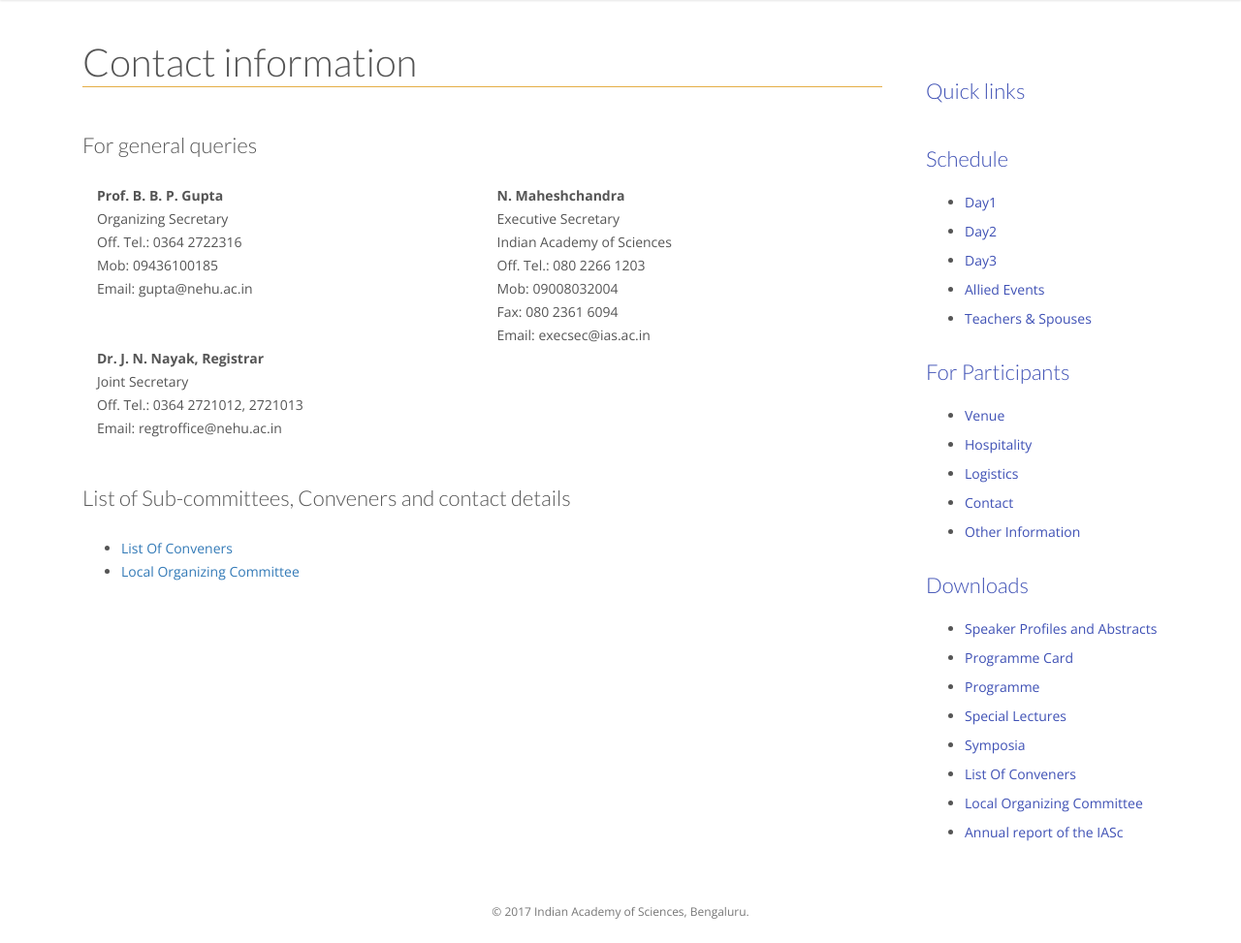
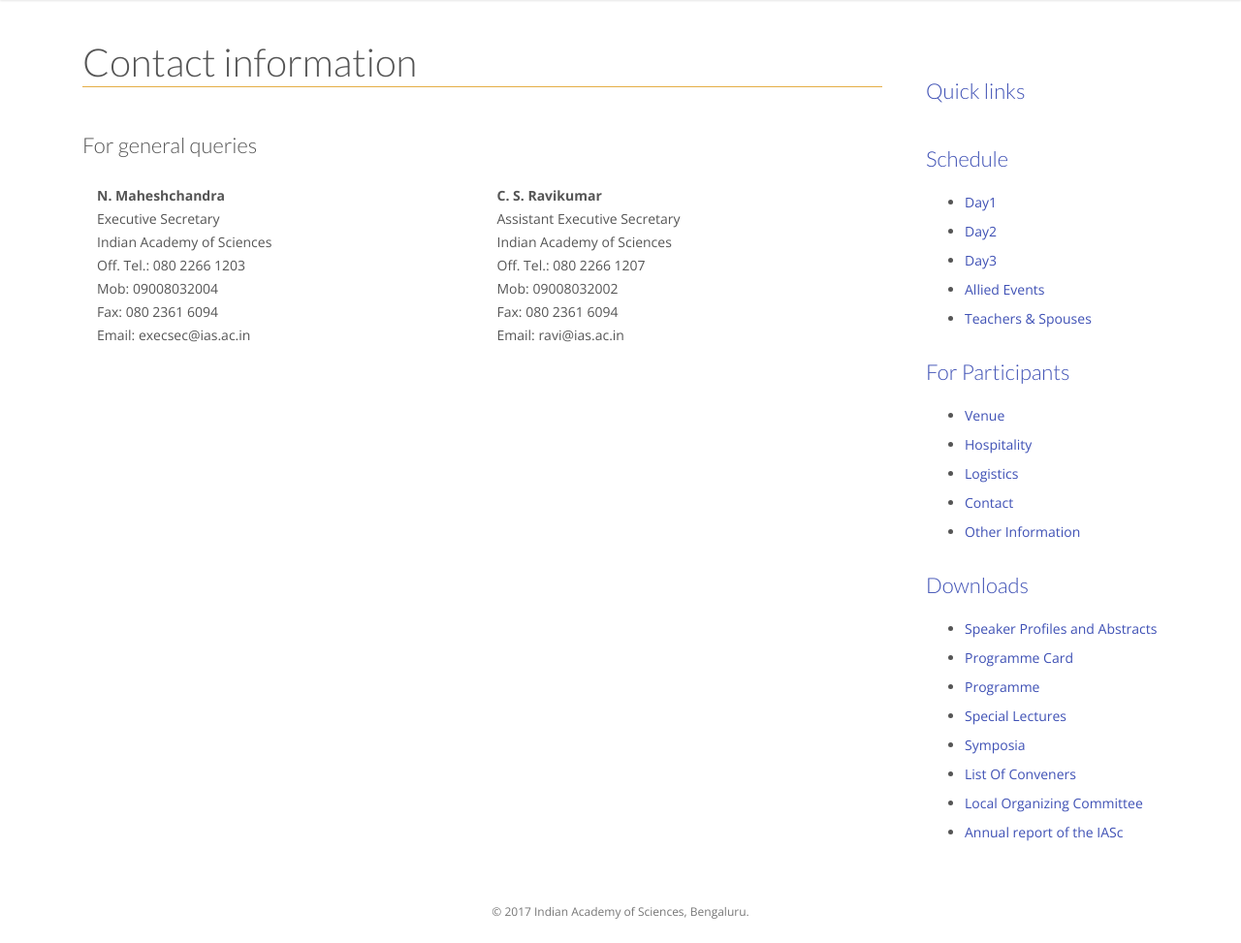
Before and after one commit to SrirangaDigital/ias-29mm, a PHP site: the page made by application/views/flat/5-Information/Contact.php in a window 1280 px wide. Shown: the part 151-1124 px from the top of the page at 97% size. Run offline with PHP 8.4, Linux system fonts and the light colour scheme; the template is opened without the code that fills it, so the values that code supplies are empty; some libraries are stand-ins or nearby versions.

Commit message:
Contact info updated

```diff
--- a/application/views/flat/5-Information/Contact.php
+++ b/application/views/flat/5-Information/Contact.php
@@ -14,13 +14,6 @@
 
             <div class="row">
                 <div class="col-md-6">
-                    <strong>Prof. B. B. P. Gupta</strong><br />
-                    Organizing Secretary<br />
-                    Off. Tel.: 0364 2722316<br />
-                    Mob: 09436100185<br />
-                    Email: gupta@nehu.ac.in
-                </div>
-                <div class="col-md-6">
                     <strong>N. Maheshchandra</strong><br />
                     Executive Secretary<br />
                     Indian Academy of Sciences<br />
@@ -29,29 +22,19 @@
                     Fax: 080 2361 6094<br />
                     Email: execsec@ias.ac.in
                 </div>
+                <div class="col-md-6">
+                    <strong>C. S. Ravikumar</strong><br />
+                    Assistant Executive Secretary<br />
+                    Indian Academy of Sciences<br />
+                    Off. Tel.: 080 2266 1207<br />
+                    Mob: 09008032002<br />
+                    Fax: 080 2361 6094<br />
+                    Email: ravi@ias.ac.in
+                </div>
             </div>
-            <div class="row">
-                <div class="col-md-6">
-                    <strong>Dr. J. N. Nayak, Registrar</strong><br />
-                    Joint Secretary<br />
-                    Off. Tel.: 0364 2721012, 2721013<br />
-                    Email: regtroffice@nehu.ac.in
-                </div>
-                <div class="col-md-6">&nbsp;</div>
-            </div>
-
-            <h2>List of Sub-committees, Conveners and contact details</h2>
-            <ul>
-                <li>
-                    <a target="_blank" href="<?=DOWNLOAD_URL?>Conveners_list.pdf">List Of Conveners</a>
-                </li>
-                <li>
-                    <a target="_blank" href="<?=DOWNLOAD_URL?>Organizing_Committee.pdf">Local Organizing Committee</a>
-                </li>
-            </ul>
         </div>
         <div class="col-md-3 sidebar">
-<?php require_once('application/views/generalSidebar.php');?>
+            <?php require_once('application/views/generalSidebar.php');?>
         </div>
     </div>
 </div>
```
